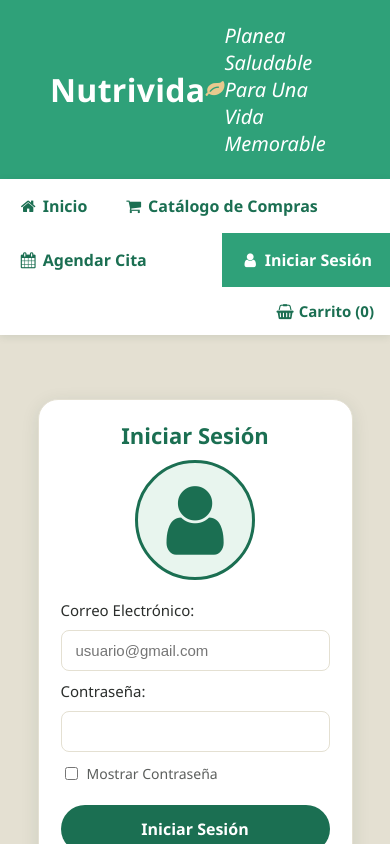
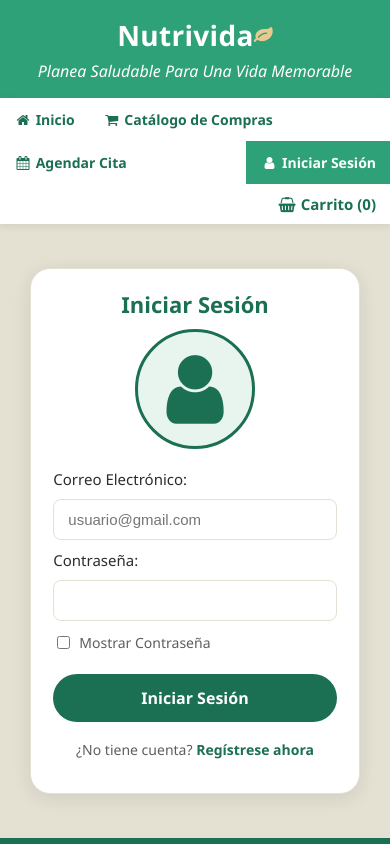
Before and after one commit to igorojas/nutrivida_react, a React (Vite) app: page /login in a window 390 px wide. Shown: the top 844 px of the page. Built offline with nearby package versions, Linux system fonts and the light colour scheme.

Commit message:
Ajuste a paginas restantes para adaptacion movil

```diff
--- a/src/App.css
+++ b/src/App.css
@@ -234,3 +234,46 @@ button {
     opacity: 0.85;
     letter-spacing: 0.3px;
 }
+
+/* ---------- Adaptación a móvil ---------- */
+@media (max-width: 800px) {
+    /* Encabezado: logo y eslogan apilados en vez de comprimidos en una fila */
+    #encabezado {
+        flex-direction: column;
+        gap: 6px;
+        padding: 16px 20px;
+        text-align: center;
+    }
+
+    #encabezado h1 {
+        font-size: 28px;
+    }
+
+    #encabezado p {
+        font-size: 16px;
+    }
+
+    /* Barra de navegación: deja de ser fija (con varias filas taparía la pantalla) y es más compacta */
+    .topnav {
+        position: static;
+    }
+
+    .topnav a {
+        padding: 12px 14px;
+        font-size: 14px;
+    }
+
+    .topnav .carrito-contador {
+        padding: 10px 14px;
+    }
+
+    /* Contenido y secciones con menos margen y relleno */
+    #contenido {
+        margin: 24px auto;
+        padding: 0 12px;
+    }
+
+    .seccion {
+        padding: 20px 16px;
+    }
+}
--- a/src/assets/styles/Admin_Style.css
+++ b/src/assets/styles/Admin_Style.css
@@ -79,3 +79,29 @@
 .btn-admin-eliminar:hover {
     background-color: #fdecea;
 }
+
+/* ---------- Adaptación ---------- */
+@media (max-width: 800px) {
+    .admin-form {
+        max-width: 100%;
+    }
+
+    .admin-stat {
+        min-width: 140px;
+    }
+
+    .admin-stat-valor {
+        font-size: 24px;
+    }
+
+    /* Ancho mínimo para que la tabla haga scroll horizontal en vez de aplastarse */
+    .admin-tabla {
+        min-width: 480px;
+        font-size: 14px;
+    }
+
+    .admin-tabla th,
+    .admin-tabla td {
+        padding: 10px 8px;
+    }
+}
--- a/src/assets/styles/Carrito_Style.css
+++ b/src/assets/styles/Carrito_Style.css
@@ -95,3 +95,34 @@
         grid-template-columns: 1fr;
     }
 }
+
+/* ---------- Adaptación ---------- */
+@media (max-width: 800px) {
+    .carrito-layout {
+        grid-template-columns: 1fr;
+    }
+}
+
+/* Móvil: la fila del producto pasa el subtotal y "Quitar" a una línea propia */
+@media (max-width: 500px) {
+    .carrito-item {
+        flex-wrap: wrap;
+        gap: 12px;
+    }
+
+    .carrito-info {
+        flex: 1 1 140px;
+    }
+
+    .carrito-lado {
+        flex: 1 1 100%;
+        display: flex;
+        justify-content: space-between;
+        align-items: center;
+        text-align: left;
+    }
+
+    .carrito-subtotal {
+        margin: 0;
+    }
+}
```
